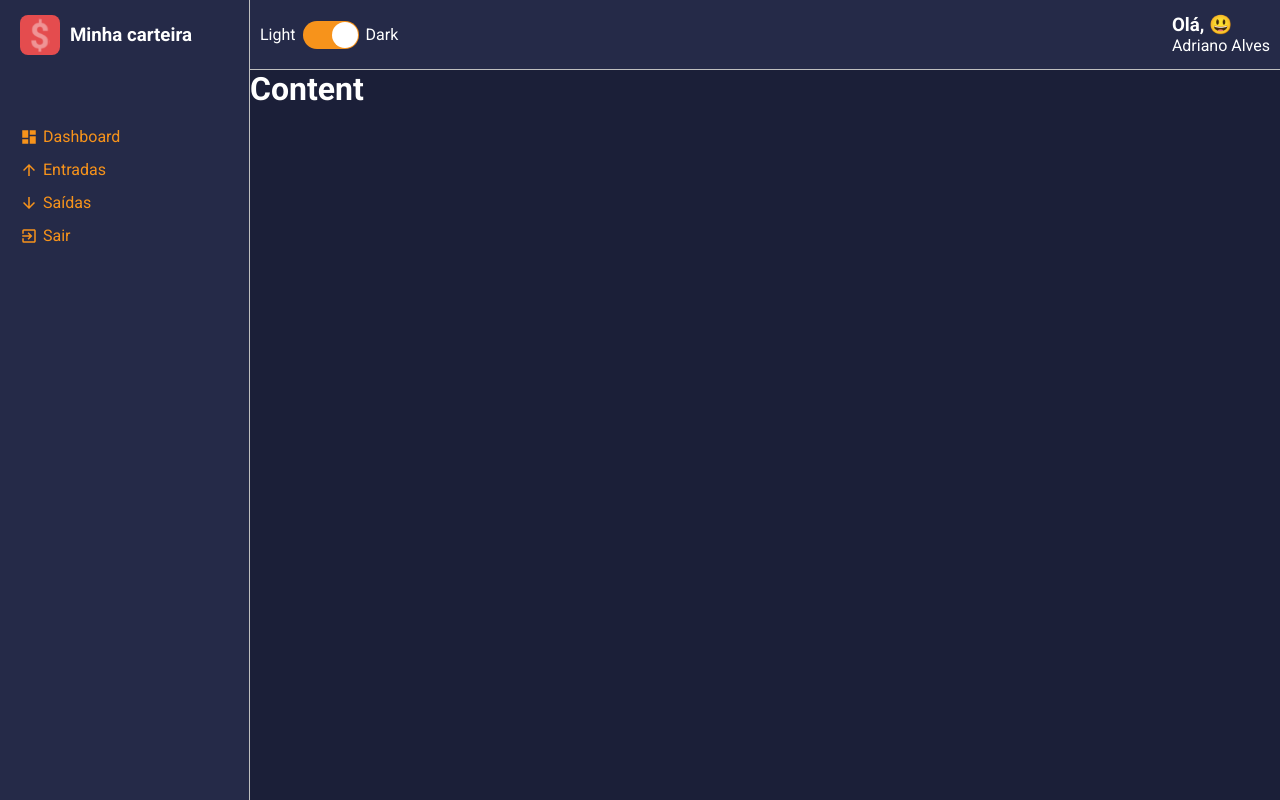
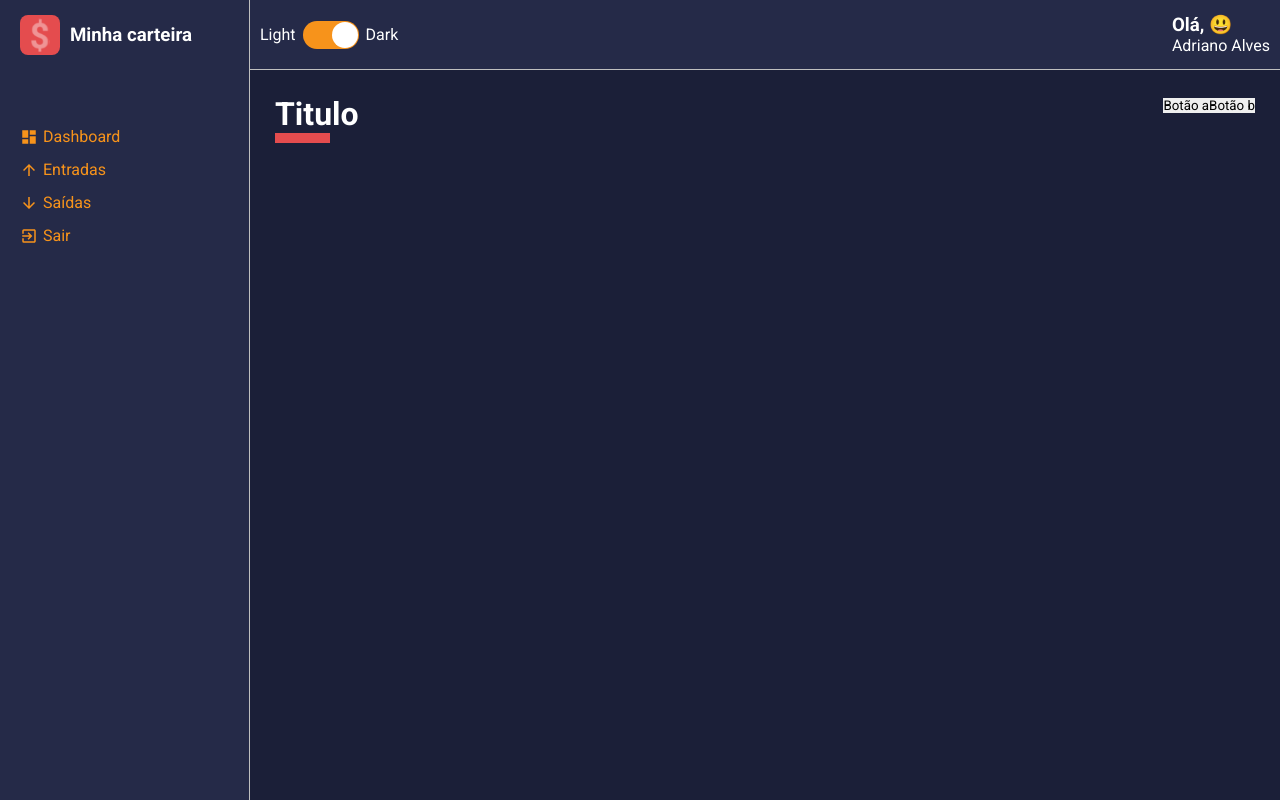
Before and after one commit to Adrianodbs/Minha-carteira, a React (Create React App) app: page /dashboard in a window 1280 px wide. Built offline with nearby package versions, Linux system fonts and the light colour scheme.

Commit message:
Criando o header de conteúdos

```diff
--- a/src/App.tsx
+++ b/src/App.tsx
@@ -6,12 +6,15 @@ import { ThemeProvider } from 'styled-components'
 import { Global } from './styles/GlobalStyles'
 import { dark } from './styles/themes/dark'
 import { light } from './styles/themes/light'
+import Dashboard from './pages/Dashboard'
 
 function App() {
   return (
     <ThemeProvider theme={dark}>
       <Global />
-      <Layout />
+      <Layout>
+        <Dashboard />
+      </Layout>
     </ThemeProvider>
   )
 }
--- a/src/components/Content/index.tsx
+++ b/src/components/Content/index.tsx
@@ -1,11 +1,11 @@
 import { Container } from './styles'
 
-function Content() {
-  return (
-    <Container>
-      <h1>Content</h1>
-    </Container>
-  )
+export interface ChildrenProps {
+  children: React.ReactNode
+}
+
+function Content({ children }: ChildrenProps) {
+  return <Container>{children}</Container>
 }
 
 export default Content
--- a/src/components/Content/styles.ts
+++ b/src/components/Content/styles.ts
@@ -5,4 +5,6 @@ export const Container = styled.div`
 
   color: ${props=> props.theme.colors.white};
   background-color: ${props=> props.theme.colors.primary};
+
+  padding: 25px;
 `
--- /dev/null
+++ b/src/components/ContentHeader/index.tsx
@@ -0,0 +1,17 @@
+import * as C from './styles'
+
+function ContentHeader() {
+  return (
+    <C.Container>
+      <C.TitleContainer>
+        <h1>Titulo</h1>
+      </C.TitleContainer>
+      <C.Controllers>
+        <button>Botão a</button>
+        <button>Botão b</button>
+      </C.Controllers>
+    </C.Container>
+  )
+}
+
+export default ContentHeader
--- /dev/null
+++ b/src/components/ContentHeader/styles.ts
@@ -0,0 +1,25 @@
+import styled from "styled-components";
+
+export const Container = styled.div`
+  width: 100%;
+  display: flex;
+  justify-content: space-between;
+  margin-bottom: 25px;
+`
+
+export const TitleContainer = styled.div `
+  >h1{
+    color: ${props=>props.theme.colors.white};
+
+    &::after{
+      content: '';
+      display: block;
+      width: 55px;
+      border-bottom: 10px solid ${props=>props.theme.colors.warning};
+    }
+  }
+`
+
+export const Controllers = styled.div `
+
+`
--- a/src/components/Layout/index.tsx
+++ b/src/components/Layout/index.tsx
@@ -2,14 +2,14 @@ import { Grid } from './styles'
 
 import MainHeader from '../MainHeader'
 import Aside from '../Aside'
-import Content from '../Content'
+import Content, { ChildrenProps } from '../Content'
 
-function Layout() {
+function Layout({ children }: ChildrenProps) {
   return (
     <Grid>
       <MainHeader />
       <Aside />
-      <Content />
+      <Content>{children}</Content>
     </Grid>
   )
 }
--- a/src/pages/Dashboard/index.tsx
+++ b/src/pages/Dashboard/index.tsx
@@ -1,7 +1,12 @@
-import React from 'react'
+import ContentHeader from '../../components/ContentHeader'
+import * as C from './styles'
 
 function Dashboard() {
-  return <div>Dashboard</div>
+  return (
+    <C.Container>
+      <ContentHeader />
+    </C.Container>
+  )
 }
 
 export default Dashboard
--- /dev/null
+++ b/src/pages/Dashboard/styles.ts
@@ -0,0 +1,3 @@
+import styled from "styled-components";
+
+export const Container = styled.div ``
```
